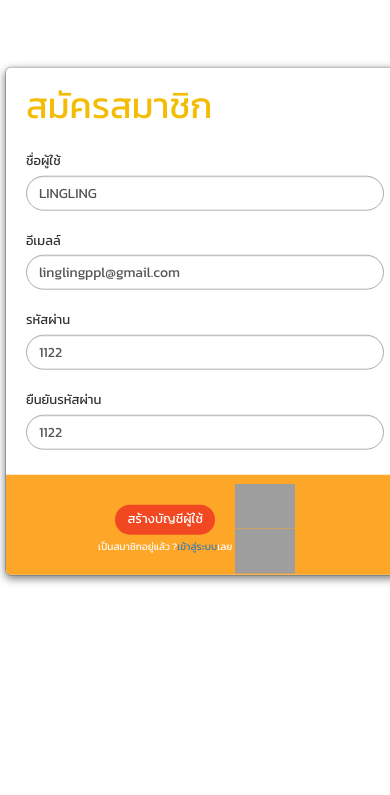
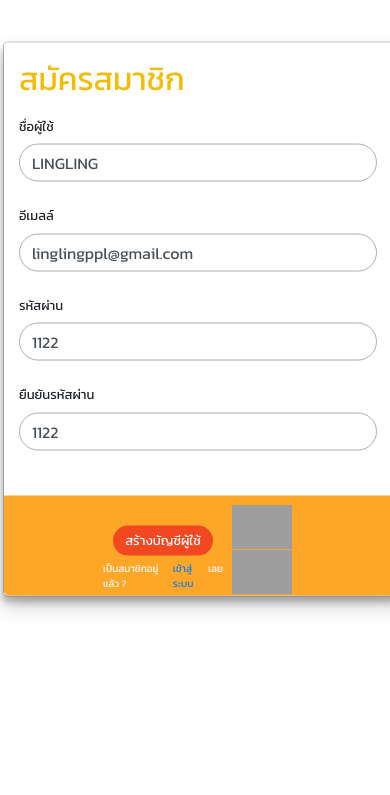
Before and after one commit to PR-800/ChickyChic, a PHP site: page /signUp.php in a window 390 px wide. Shown: the part 111-906 px from the top of the page. Before the commit the page ends 695 px from the top, so only its background shows below. Run offline with PHP 8.4, Linux system fonts and the light colour scheme; grey boxes are pictures that could not be loaded.

Commit message:
change bootstrap ver. to 4.3.1 and modify modal size in sign in, sign up page

```diff
--- a/WebPages/SignIn.php
+++ b/WebPages/SignIn.php
@@ -7,10 +7,11 @@
     <meta name="viewport" content="width=device-width, initial-scale=1.0">
     <title>Register SignIn</title>
 
-    <link rel="stylesheet" href="https://maxcdn.bootstrapcdn.com/bootstrap/3.4.1/css/bootstrap.min.css">
+    <link rel="stylesheet" href="https://maxcdn.bootstrapcdn.com/bootstrap/4.3.1/css/bootstrap.min.css">
     <script src="https://ajax.googleapis.com/ajax/libs/jquery/3.4.1/jquery.min.js"></script>
     <script src="https://cdnjs.cloudflare.com/ajax/libs/popper.js/1.14.7/umd/popper.min.js"></script>
     <script src="https://maxcdn.bootstrapcdn.com/bootstrap/4.3.1/js/bootstrap.min.js"></script>
+
     <link href="css/bootstrap.css" rel="stylesheet" media="all">
 
     <link rel="stylesheet" href="cssSignIn_Up.css">
@@ -63,7 +64,7 @@
     </div>
 
 
-    <div class="modal-dialog modal-lg">
+    <div class="modal-dialog modal-xl">
         <div class="modal-content">
             <form class="form-row" action="signIn.php" method="POST">
                 <div class="left">
--- a/WebPages/SignUp.php
+++ b/WebPages/SignUp.php
@@ -6,7 +6,7 @@
     <meta name="viewport" content="width=device-width, initial-scale=1.0">
     <title>Register SignUp</title>
 
-    <link rel="stylesheet" href="https://maxcdn.bootstrapcdn.com/bootstrap/3.4.1/css/bootstrap.min.css">
+    <link rel="stylesheet" href="https://maxcdn.bootstrapcdn.com/bootstrap/4.3.1/css/bootstrap.min.css">
     <script src="https://ajax.googleapis.com/ajax/libs/jquery/3.6.0/jquery.min.js"></script>
     <script src="https://maxcdn.bootstrapcdn.com/bootstrap/3.4.1/js/bootstrap.min.js"></script>
 
@@ -59,7 +59,7 @@
     </div>
 
 
-    <div class="modal-dialog modal-lg">
+    <div class="modal-dialog modal-xl">
         <div class="modal-content">
             <form class="form-row" action="profile.php" method="POST">
                 <div class="left">
--- a/WebPages/cssSignIn_Up.css
+++ b/WebPages/cssSignIn_Up.css
@@ -24,17 +24,20 @@
 
 .modal-header{
     padding: 0;
+    margin-bottom: 10px;
     border: none;
+}
+.modal-title{
+    font-size:xx-large;
 }
 
 .modal-content{
-    /* width: 80%; */
-    width: 100%;
+    width: 900px;
+    box-shadow: rgba(0, 0, 0, 0.19) 0px 10px 20px, rgba(0, 0, 0, 0.23) 0px 6px 6px;;
 }
 
 .modal-body{
     padding: 0;
-    /* margin-bottom: 41%; */
 }
 
 .form-control{
@@ -73,7 +76,7 @@ h1{
 }
 
 .md-form{
-    margin-top: 20px;
+    margin-bottom: 20px;
 }
 
 label{
@@ -84,8 +87,9 @@ label{
 .inRight{
     position: relative;
     top: 50%;
+    left: 2%;
     transform: translateY(-50%);
-    width: 100%;
+    width:100%;
     height: 100%;
     background-color: #FEA628;
     border-bottom-right-radius: 5px;
@@ -178,6 +182,7 @@ label{
         height: fit-content;
     }
     .inRight{
+        left: 1.2%;
         position: relative;
         border-top-right-radius: 0px;
         border-bottom-left-radius: 5px;
@@ -200,6 +205,7 @@ label{
         top: 90%;
         margin-top: 5px;
         top: 75%;
+        width: 120px;
     }
     label{
         font-size: small;
```
